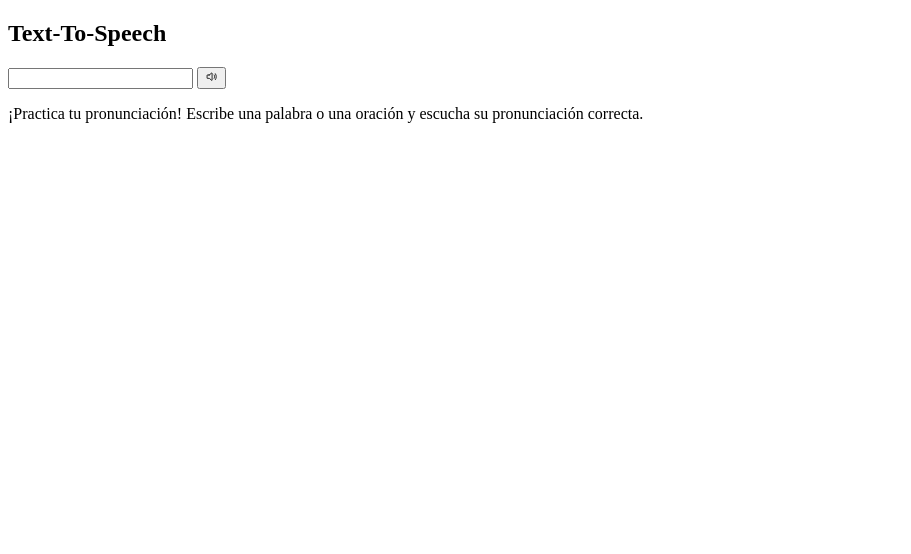
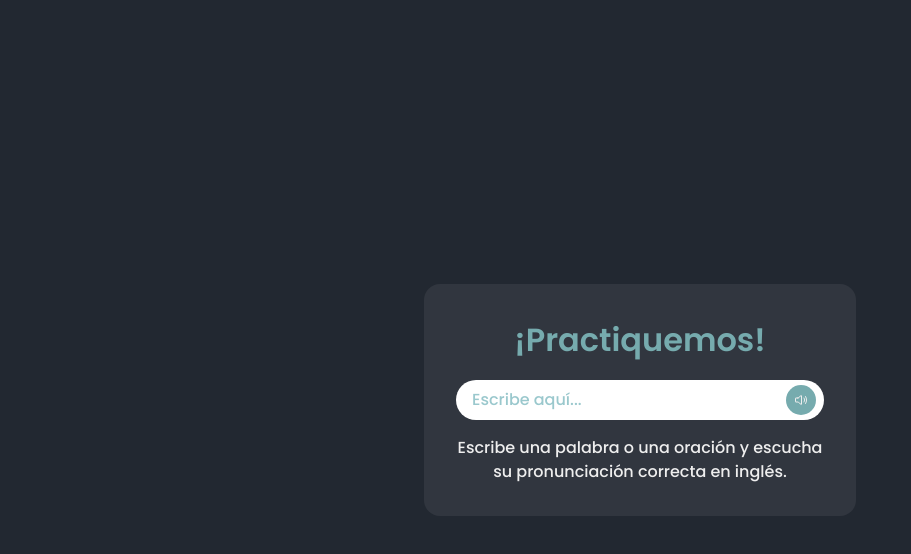
Before and after one commit to humarroquin/text-to-speech, a plain HTML site: page index.html in a window 1280 px wide. Shown: the whole page, without its empty margins (0-911 px from the left). Drawn offline with nearby package versions, Linux system fonts and the light colour scheme.

Commit message:
styled the container section

```diff
--- a/index.html
+++ b/index.html
@@ -9,16 +9,19 @@
   <body>
     <main>
       <section class="container">
-        <h1>Text-To-Speech</h1>
-        <div class="input-wrapper">
-          <input type="text" />
-          <button type="button">
+        <h1>¡Practiquemos!</h1>
+        <div class="textarea-wrapper">
+          <textarea
+            class="textarea-input"
+            placeholder="Escribe aquí..."
+          ></textarea>
+          <button type="button" aria-label="Play text">
             <ion-icon name="volume-medium-outline"></ion-icon>
           </button>
         </div>
         <p>
-          ¡Practica tu pronunciación! Escribe una palabra o una oración y
-          escucha su pronunciación correcta.
+          Escribe una palabra o una oración y escucha su pronunciación correcta
+          en inglés.
         </p>
       </section>
     </main>
--- a/styles.css
+++ b/styles.css
@@ -0,0 +1,134 @@
+@import url("https://fonts.googleapis.com/css2?family=Poppins:ital,wght@0,100;0,200;0,300;0,400;0,500;0,600;0,700;0,800;0,900;1,100;1,200;1,300;1,400;1,500;1,600;1,700;1,800;1,900&display=swap");
+
+/* CSS RESET — Josh Comeau */
+*,
+*::before,
+*::after {
+  box-sizing: border-box;
+}
+
+* {
+  margin: 0;
+}
+
+img,
+picture,
+video,
+canvas,
+svg {
+  display: block;
+  max-width: 100%;
+}
+
+input,
+button,
+textarea,
+select {
+  font: inherit;
+}
+
+p,
+h1,
+h2,
+h3,
+h4,
+h5,
+h6 {
+  overflow-wrap: break-word;
+}
+
+#root,
+#__next {
+  isolation: isolate;
+}
+
+/* VARIABLES */
+:root {
+  /* colors */
+  --clr-primary: #31363f;
+  --clr-secondary: #222831;
+  --clr-accent: #76abae;
+  --clr-text: #eeeeee;
+
+  /* font family */
+  --ff-headings: "Poppins", serif;
+  --ff-body: "Poppins", serif;
+
+  /* font weights */
+  --fw-400: 500;
+  --fw-600: 600;
+}
+
+/* PAGE STYLES */
+body {
+  min-height: 100vh;
+  line-height: 1.5;
+  -webkit-font-smoothing: antialiased;
+  font-family: var(--ff-body);
+  font-weight: var(--fw-400);
+
+  display: grid;
+  place-content: center;
+  background-color: var(--clr-secondary);
+}
+
+.container {
+  --max-width: 69.375rem;
+  --padding: 1rem;
+
+  width: min(var(--max-width), 100% - (var(--padding) * 2));
+  margin-inline: auto;
+
+  text-align: center;
+  background-color: var(--clr-primary);
+  padding: 2rem;
+  border-radius: 1rem;
+
+  display: grid;
+  gap: 1rem;
+}
+
+.container h1 {
+  font-family: var(--ff-body);
+  font-size: 2rem;
+  font-weight: var(--fw-600);
+  color: var(--clr-accent);
+}
+
+.textarea-wrapper {
+  position: relative;
+  height: 2.5rem;
+}
+.textarea-wrapper .textarea-input {
+  width: 100%;
+  height: 100%;
+  padding: 0.5rem 1rem;
+  border-radius: 2rem;
+  border: none;
+  resize: none;
+}
+::placeholder {
+  color: #9ac8cd;
+}
+.textarea-wrapper button {
+  height: 30px;
+  width: 30px;
+  border-radius: 50%;
+  color: var(--clr-text);
+  background-color: var(--clr-accent);
+  border: none;
+  cursor: pointer;
+
+  position: absolute;
+  top: 50%;
+  right: 0.5rem;
+  transform: translateY(-50%);
+
+  display: grid;
+  place-content: center;
+}
+
+.container p {
+  max-width: 25rem;
+  color: var(--clr-text);
+}
```
